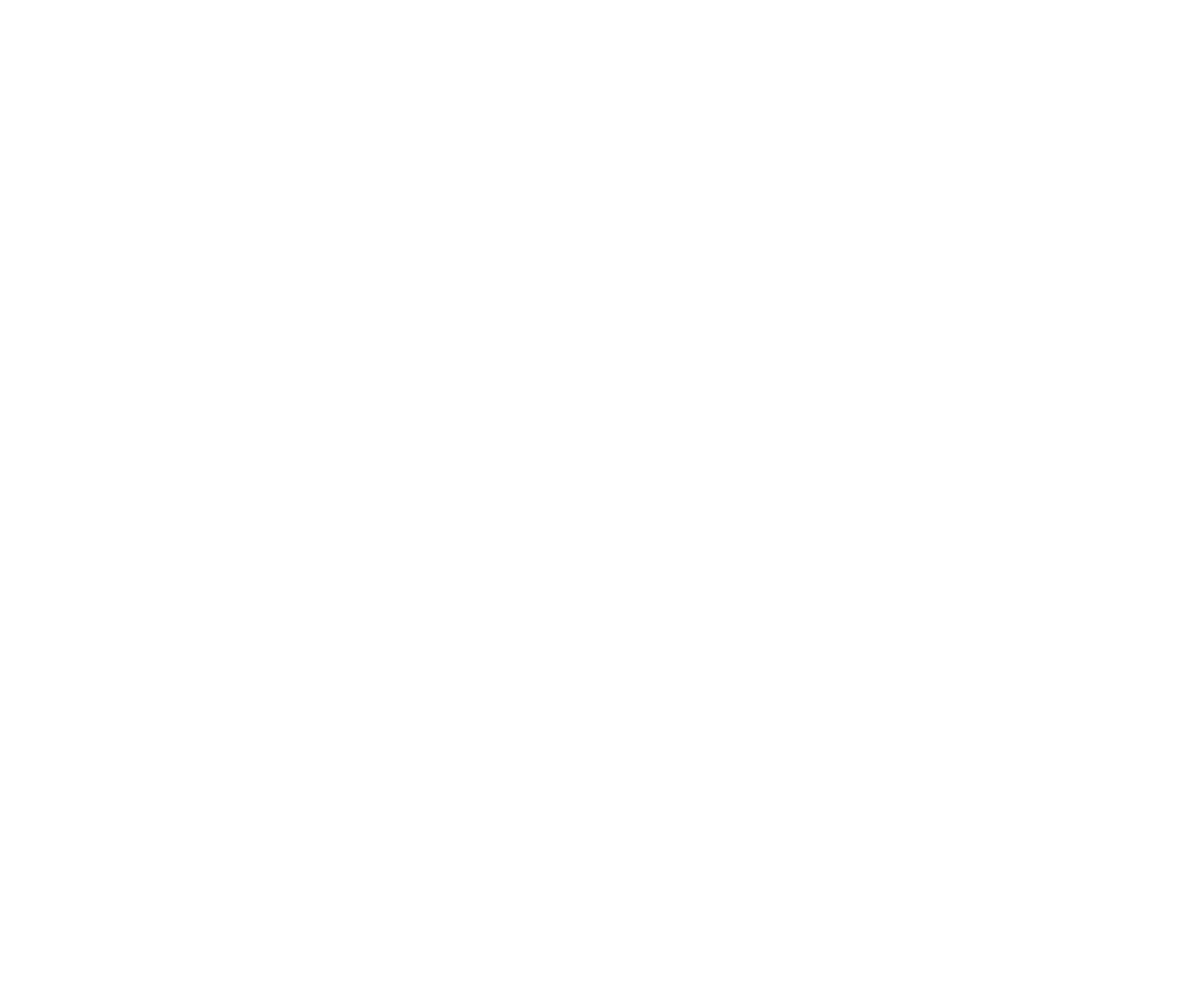
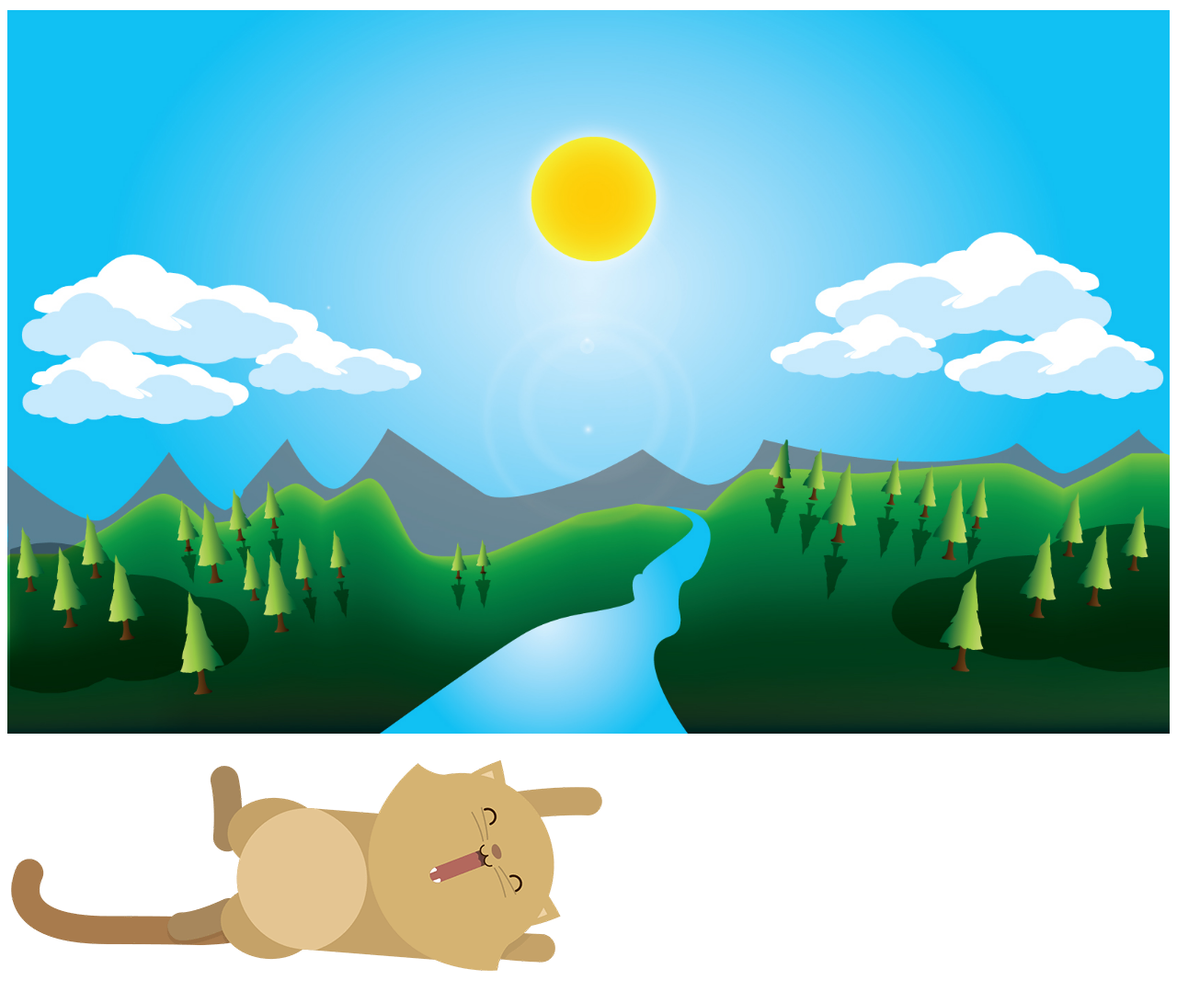
Before and after one commit to laureenpe/kitten-laboratoria, a plain HTML site: page index.html in a window 1280 px wide. Shown: the whole page at 92% size. Before the commit the page ends 800 px from the top, so only its background shows below. Drawn offline with Linux system fonts and the light colour scheme.

Commit message:
updated srcset

```diff
--- a/css/styles.css
+++ b/css/styles.css
@@ -0,0 +1,8 @@
+img{
+    display: block; margin: 0 auto:
+}
+
+.landscape{
+    width: 100%;
+    position: relative;
+}
--- a/index.html
+++ b/index.html
@@ -1,12 +1,23 @@
 <!DOCTYPE html>
 <html lang="en">
+
 <head>
     <title>Kitten Responsive</title>
     <meta charset="UTF-8">
     <meta name="viewport" content="width=device-width, initial-scale=1">
     <link href="css/styles.css" rel="stylesheet">
 </head>
+
 <body>
+    <img src="img/Landscape.jpg" alt="landscape" style="width: 100%; position: relative;">
+
+    <picture>
+        <source media="(min-width: 650px)" srcset="img/kitten-large.png">
+        <source media="(min-width: 465px)" srcset="img/kitten-medium.png">
+        <!-- img tag for browsers that do not support picture element -->
+        <img src="img/kitten-small.png" alt="a cute kitten">
+    </picture>
 
 </body>
+
 </html>
```
Also changed, not shown: img/Landscape.jpg (renamed from img/Copia de Landscape.jpg), img/dawn.png (renamed from img/Copia de dawn.png), img/kitten-large.png (renamed from img/Copia de kitten-large.png), img/kitten-medium.png (renamed from img/Copia de kitten-medium.png), img/kitten-small.png (renamed from img/Copia de kitten-small.png), img/maxresdefault.jpg (renamed from img/Copia de maxresdefault.jpg). Lines whose indentation alone changed are shown as unchanged.
